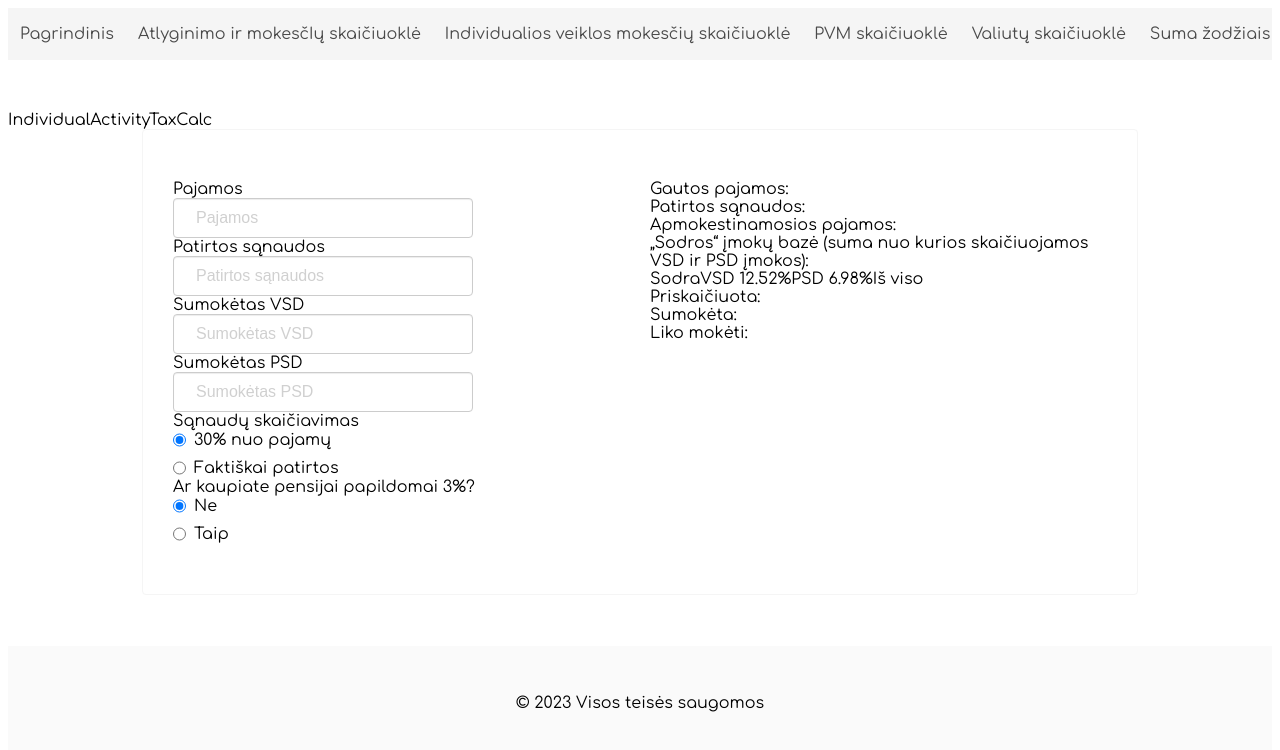
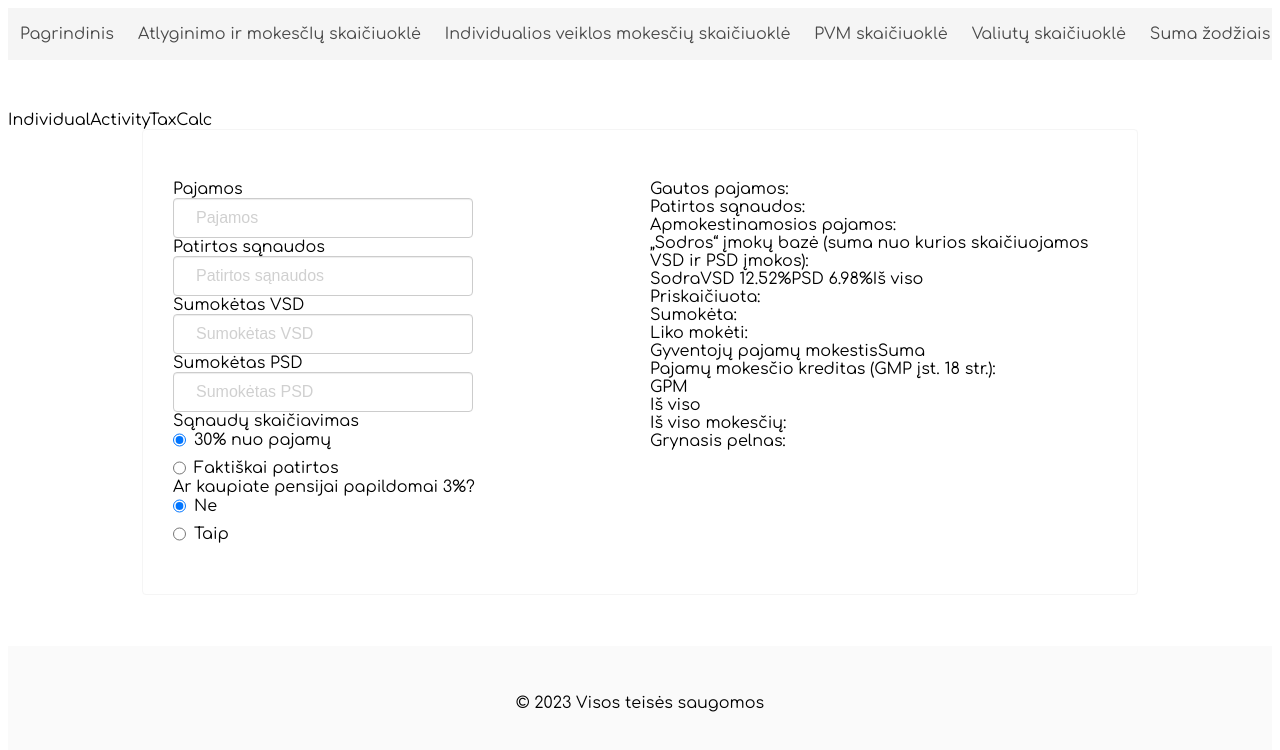
Before and after one commit to ernestas17/CA_2, a React (Vite) app: page /individual-activity-tax-calculator in a window 1280 px wide. Shown: the top 750 px of the page. Built offline with nearby package versions, Linux system fonts and the light colour scheme.

Commit message:
added logic of calcuator for incomeTaxCredit and gmp

```diff
--- a/src/components/organisims/IndividualActivityTaxCalculator/IndividActivTaxCalcualtor.tsx
+++ b/src/components/organisims/IndividualActivityTaxCalculator/IndividActivTaxCalcualtor.tsx
@@ -2,7 +2,6 @@ import { useEffect, useState } from 'react';
 import CounterContentContainer from '../../molecules/CounterContentContainer';
 import Input from '../../atoms/Input';
 import RadioWrapper, { RadioItem } from '../../atoms/Radio/Radio';
-import Checkbox from '../../atoms/Checkbox';
 
 const IndividActivTaxCalcualtor = () => {
   // useState for inputs
@@ -27,9 +26,12 @@ const IndividActivTaxCalcualtor = () => {
   const [calculatedVSD, setCalculatedVSD] = useState<string>('');
   const [calculatedPSD, setCalculatedPSD] = useState<string>('');
   const [sodraCalculatedTotal, setSodraCalculatedTotal] = useState<string>('');
-//   const [sodraPaidTotal, setSodraPaidTotal] = useState<string>('');
+  //   const [sodraPaidTotal, setSodraPaidTotal] = useState<string>('');
 
   const [savingAdditional, setSavingAdditional] = useState<string>('Ne');
+
+  const [incomeTaxCredit, setIncomeTaxCredit] = useState<string>('');
+  const [gmp, setGMP] = useState<string>('');
 
   useEffect(() => {
     calculateOutputs();
@@ -43,7 +45,6 @@ const IndividActivTaxCalcualtor = () => {
     // sodraCalculatedTotal,
     //sodraPaidTotal,
   ]);
-
 
   const calculateOutputs = () => {
     const calcIncome = parseFloat(income);
@@ -169,6 +170,23 @@ const IndividActivTaxCalcualtor = () => {
 
     // sodraPaidTotal = (calcPaidVSD + calcPaidPSD).toFixed(2);
 
+    // Calculating Gyventojų pajamų mokestis
+    let incomeTaxCredit = '';
+    if (parseFloat(taxableIncome) <= 20000) {
+      incomeTaxCredit = (parseFloat(taxableIncome) * 0.1).toFixed(2);
+    } else {
+      const calculatedIncomeTaxCredit =
+        parseFloat(taxableIncome) *
+        (0.1 - (2 / 300000) * (parseFloat(taxableIncome) - 20000));
+      incomeTaxCredit =
+        calculatedIncomeTaxCredit < 0
+          ? '0'
+          : calculatedIncomeTaxCredit.toFixed(2);
+    }
+
+    const calculatedGMP =
+      parseFloat(taxableIncome) * 0.15 - parseFloat(incomeTaxCredit);
+
     // console.log(`calculatedCostsIncurred ${calculatedCostsIncurred}`);
     // console.log(`calculatedContributionBase ${calculatedContributionBase}`);
     // console.log(`calculatedPSD ${calculatedPSD}`);
@@ -183,6 +201,8 @@ const IndividActivTaxCalcualtor = () => {
     setPaidVSD(calcPaidVSD.toFixed(2));
     setPaidPSD(calcPaidPSD.toFixed(2));
     // setSodraPaidTotal(sodraPaidTotal);
+    setIncomeTaxCredit(incomeTaxCredit);
+    setGMP(calculatedGMP.toFixed(2));
   };
 
   const handleCostCalculationChange = (value: string) => {
@@ -339,7 +359,11 @@ const IndividActivTaxCalcualtor = () => {
                 <p>
                   {isNaN(Number(paidPSD)) ? '' : Number(paidPSD).toFixed(2)}
                 </p>
-                <p>{isNaN(parseFloat(paidVSD)) || isNaN(parseFloat(paidPSD))? '' : (parseFloat(paidVSD) + parseFloat(paidPSD)).toFixed(2)}</p>
+                <p>
+                  {isNaN(parseFloat(paidVSD)) || isNaN(parseFloat(paidPSD))
+                    ? ''
+                    : (parseFloat(paidVSD) + parseFloat(paidPSD)).toFixed(2)}
+                </p>
               </div>
               <div className='row'>
                 <label>Liko mokėti:</label>
@@ -363,6 +387,33 @@ const IndividActivTaxCalcualtor = () => {
                 </p>
               </div>
             </div>
+            <div>
+              <div className='titleRow'>
+                <label>Gyventojų pajamų mokestis</label>
+                <label>Suma</label>
+              </div>
+              <div className='row'>
+                <label>Pajamų mokesčio kreditas (GMP įst. 18 str.):</label>
+                <p> {isNaN(Number(incomeTaxCredit)) ? '' : Number(incomeTaxCredit).toFixed(2)}</p>
+              </div>
+              <div className='row'>
+                <label>GPM</label>
+                <p> {isNaN(Number(gmp)) ? '' : Number(gmp).toFixed(2)}</p>
+              </div>
+            </div>
+            <div>
+              <div className='titleRow'>
+                <label>Iš viso</label>
+              </div>
+              <div className='row'>
+                <label>Iš viso mokesčių:</label>
+                <p></p>
+              </div>
+              <div className='row'>
+                <label>Grynasis pelnas:</label>
+                <p></p>
+              </div>
+            </div>
           </div>
         }
       />
```
